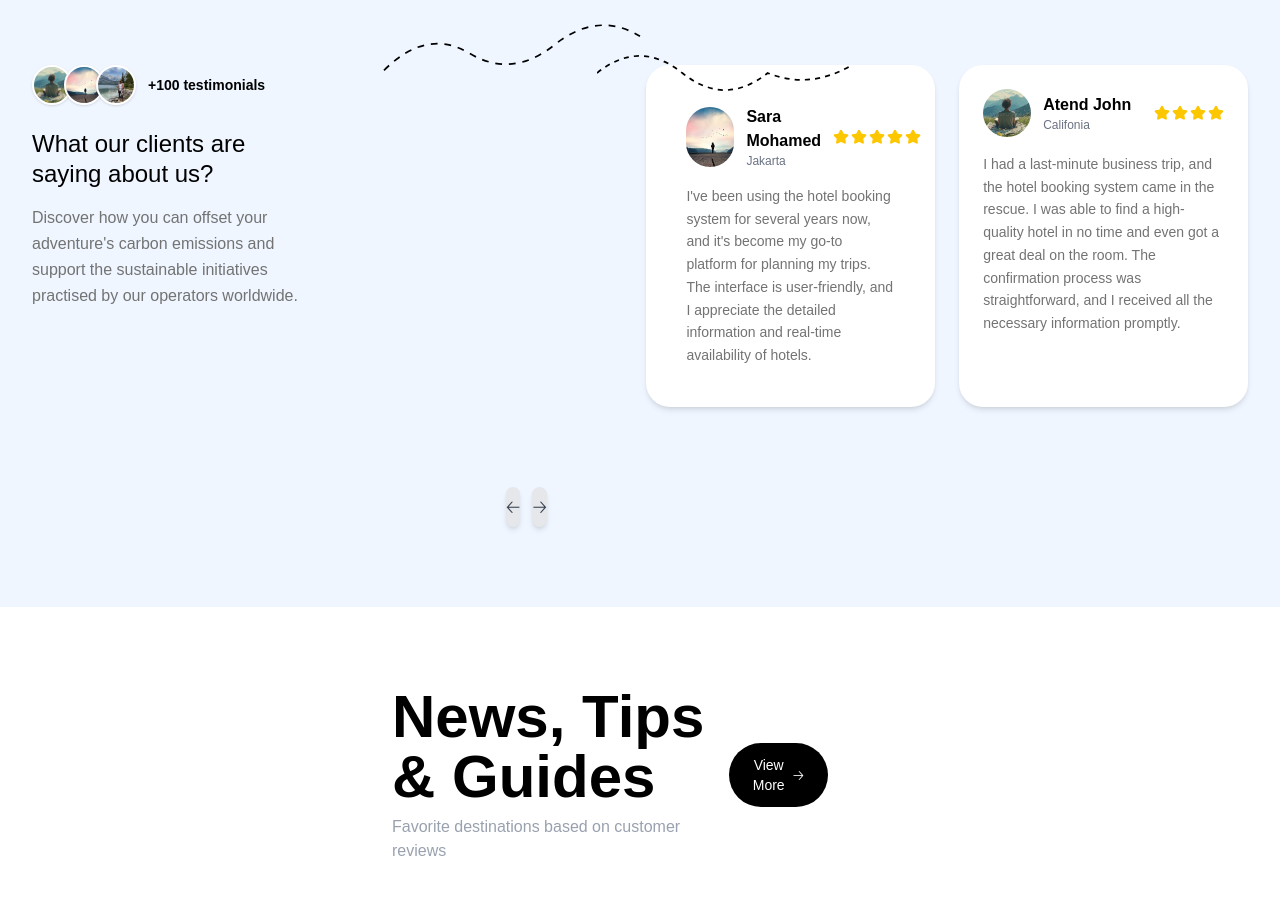
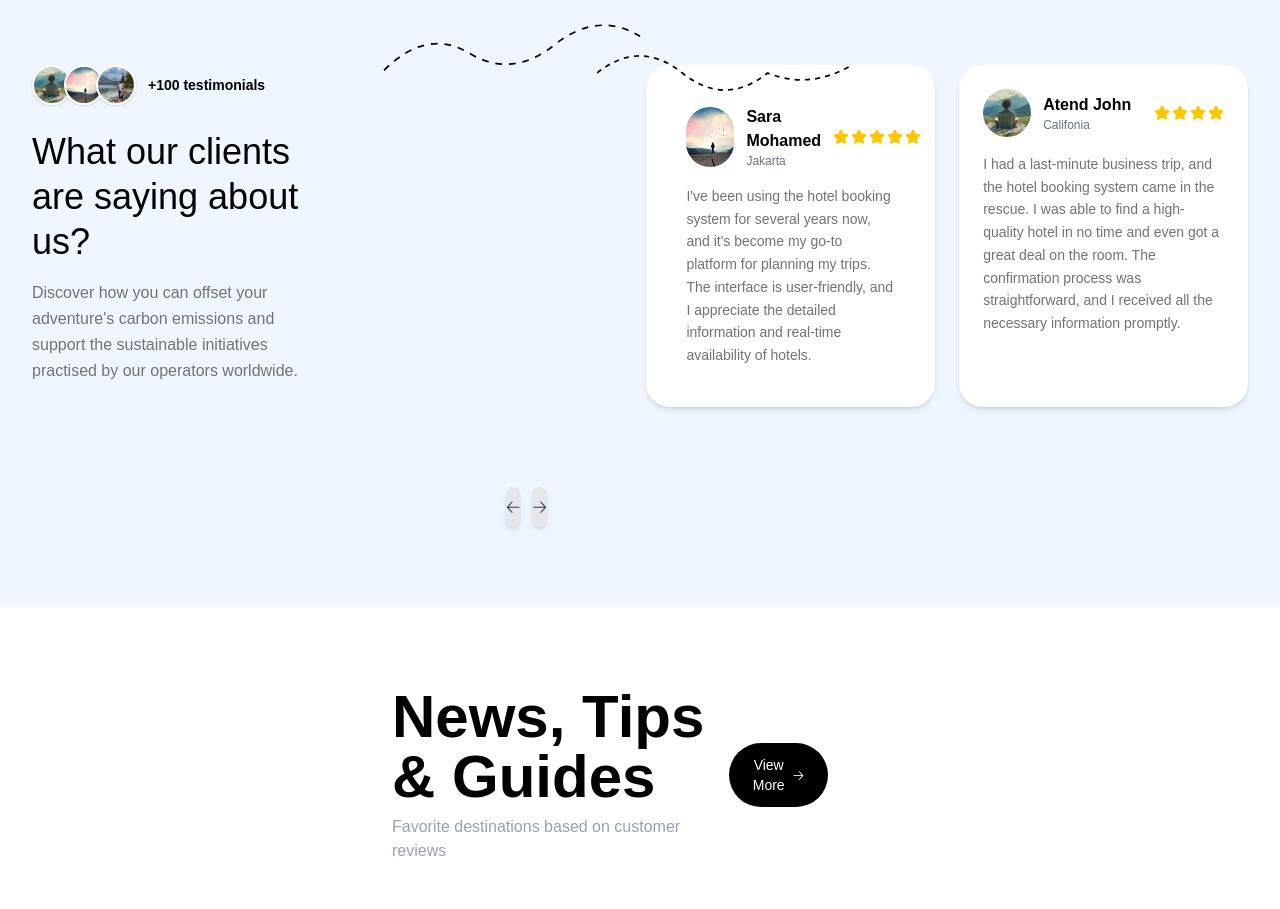
Before and after one commit to RoshanaGhemoshu/Travila, a Next.js app: page / in a window 1280 px wide. Shown: the part 5160-6069 px from the top of the page. Built offline with nearby package versions, Linux system fonts and the light colour scheme; grey boxes are pictures that could not be loaded.

Commit message:
Update page.js

```diff
--- a/src/app/page.js
+++ b/src/app/page.js
@@ -966,7 +966,7 @@ export default function TravilaWebsite() {
           <span className="text-sm font-semibold text-black">+100 testimonials</span>
         </div>
 
-        <h2 className="text-2xl text-black mb-4 leading-tight">
+        <h2 className="text-4xl text-black mb-4 leading-tight">
           What our clients are saying about us?
         </h2>
         <p className=" text-base leading-relaxed max-w-lg" style={{color: '#737373'}}>
```
